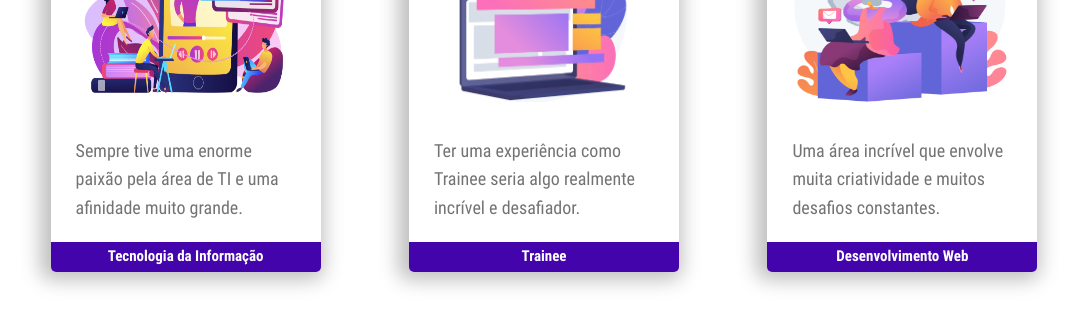
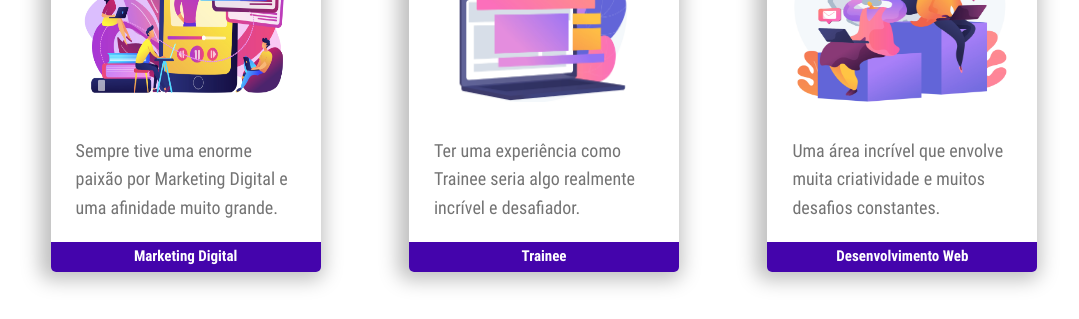
Before and after one commit to Giovanni001/my-portifolio, a React (Create React App) app in the folder front/: page / in a window 1280 px wide. Shown: the part 1380-1699 px from the top of the page, without its empty margins (96-1175 px from the left). Built offline with nearby package versions, Linux system fonts and the light colour scheme; what @react-pdf/renderer would draw is missing.

Commit message:
dps de muito tempo, um commit (3 na vdd)

```diff
--- a/front/src/modules/home/interests/index.jsx
+++ b/front/src/modules/home/interests/index.jsx
@@ -14,8 +14,8 @@ function Interests() {
       centerImage: "",
       title: "",
       description:
-        "Sempre tive uma enorme paixão pela área de TI e uma afinidade muito grande.",
-      bottomText: "Tecnologia da Informação",
+        "Sempre tive uma enorme paixão por Marketing Digital e uma afinidade muito grande.",
+      bottomText: "Marketing Digital",
     },
     {
       topImage: Image2,
--- a/front/src/modules/home/technologies/index.jsx
+++ b/front/src/modules/home/technologies/index.jsx
@@ -20,7 +20,6 @@ function Technologies() {
   const [selectedSkill, setSelectedSkill] = useState({});
 
   function showModal(id) {
-    console.log("id ", id);
     setSelectedSkill(technologies.find((tech) => tech.id === id));
     setIsModalVisible(true);
   }
```
Also changed, not shown: 1 other file (tests, documents, lock files or other folders).
